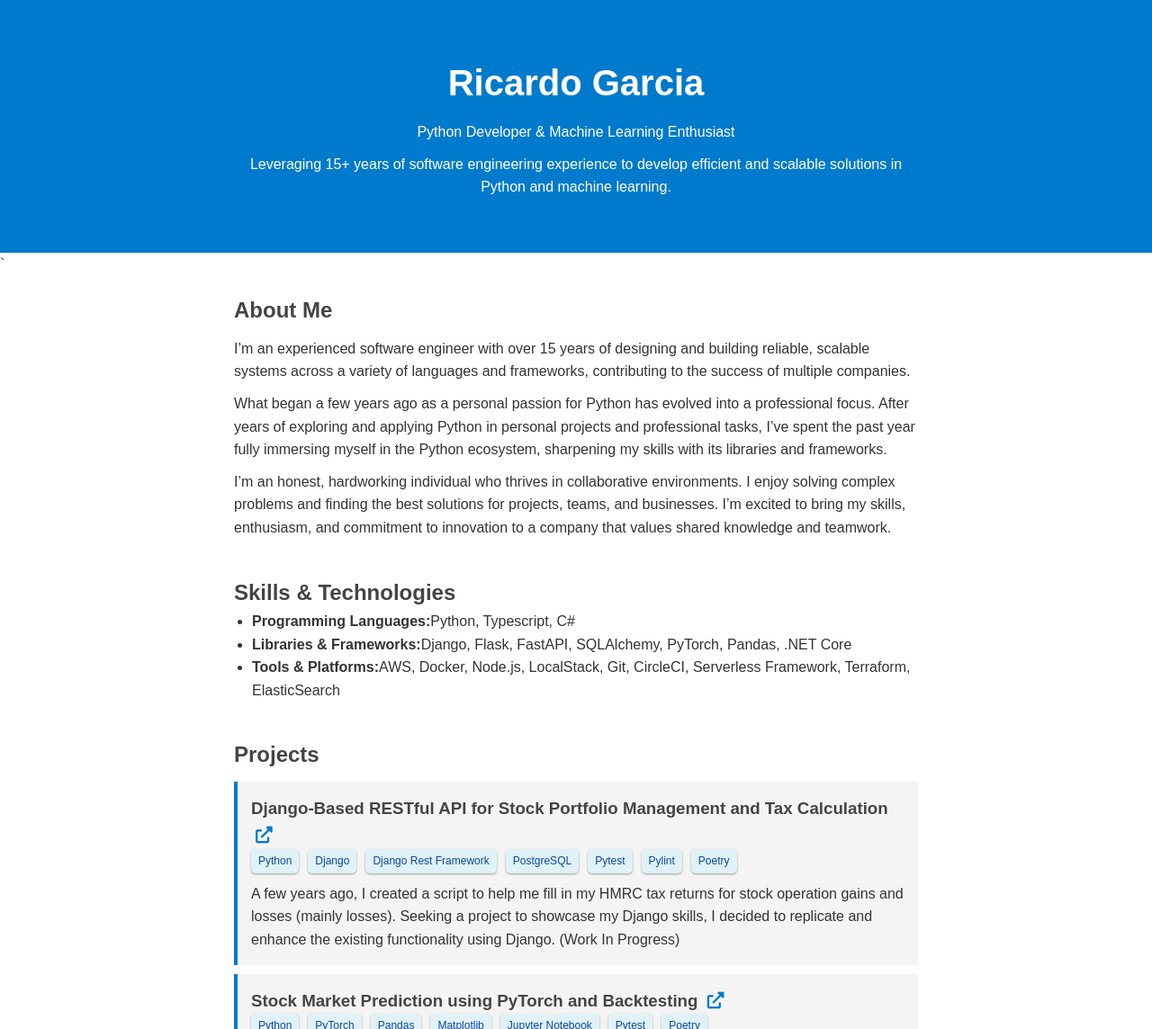
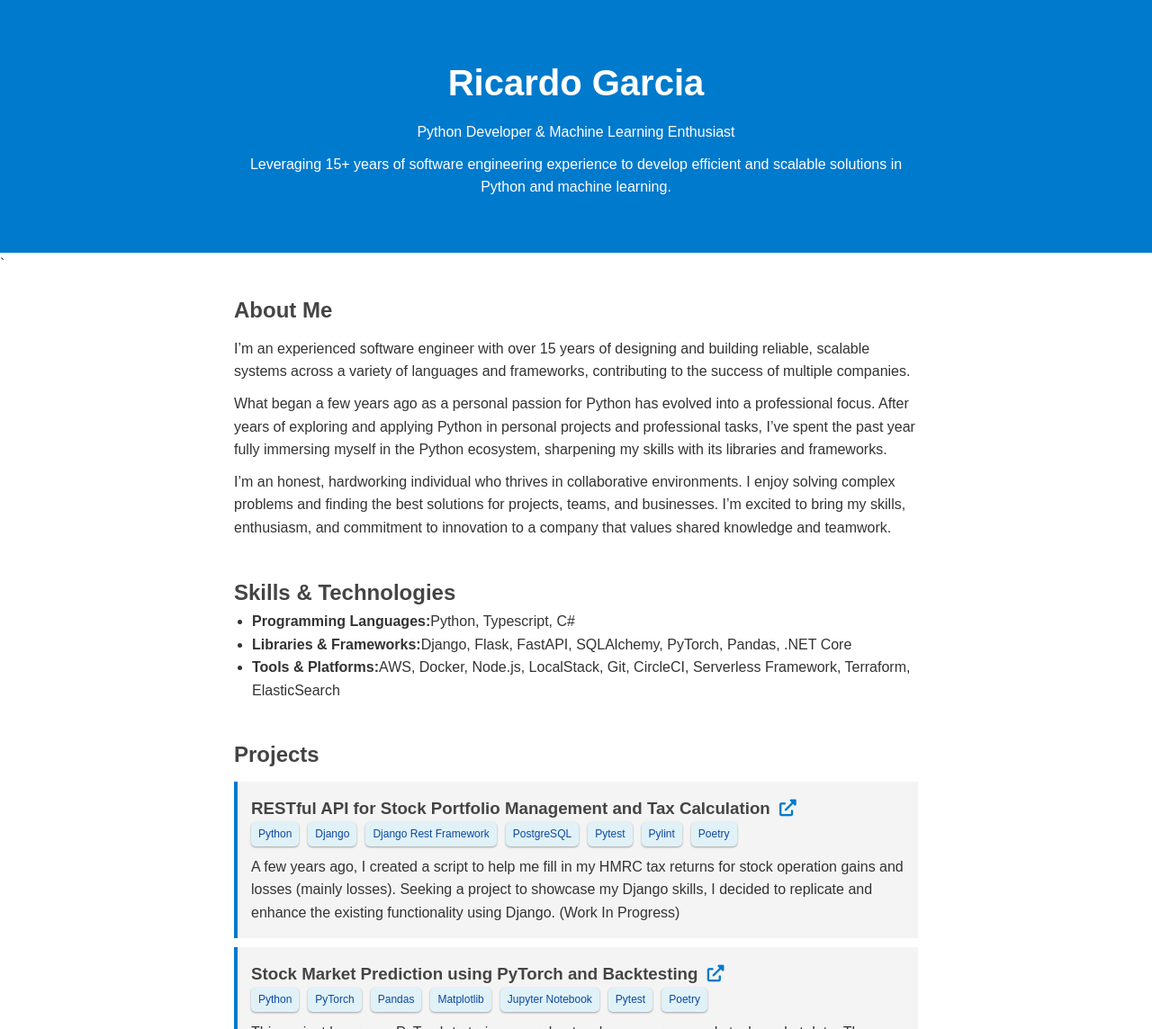
Before and after one commit to rigaml/rigaml.github.io, a plain HTML site: page index.html in a window 1280 px wide. Shown: the top 1144 px of the page at 90% size. Drawn offline with Linux system fonts and the light colour scheme.

Commit message:
Reduces project title

```diff
--- a/index.html
+++ b/index.html
@@ -61,7 +61,7 @@
   <section id="portfolio" class="container">
     <h2>Projects</h2>
     <div class="project">
-      <h3>Django-Based RESTful API for Stock Portfolio Management and Tax Calculation
+      <h3>RESTful API for Stock Portfolio Management and Tax Calculation
         <a href="https://github.com/rigaml/portfolio" target="_blank" aria-label="Open project link in new tab">
           <i class="fas fa-external-link-alt"></i>
         </a>
```
